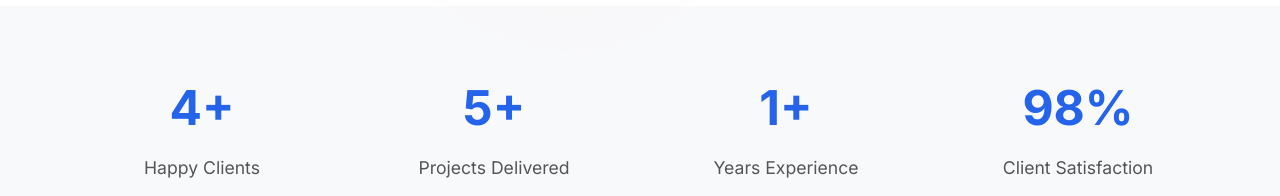
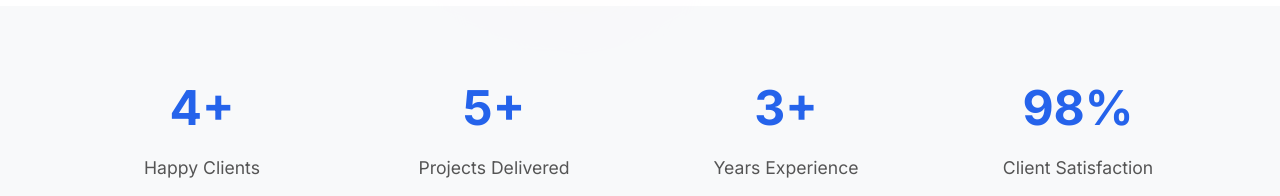
Before and after one commit to fusioncrafttech/fusioncrafttech, a React (Vite) app: page / in a window 1280 px wide. Shown: the part 1471-1667 px from the top of the page. Built offline with nearby package versions, Linux system fonts and the light colour scheme.

Commit message:
Update years of experience displayed in Home component

```diff
--- a/src/pages/Home.jsx
+++ b/src/pages/Home.jsx
@@ -98,7 +98,7 @@ function Home() {
               <div className="stat-label">Projects Delivered</div>
             </div>
             <div className="stat-item">
-              <div className="stat-number">1+</div>
+              <div className="stat-number">3+</div>
               <div className="stat-label">Years Experience</div>
             </div>
             <div className="stat-item">
```
